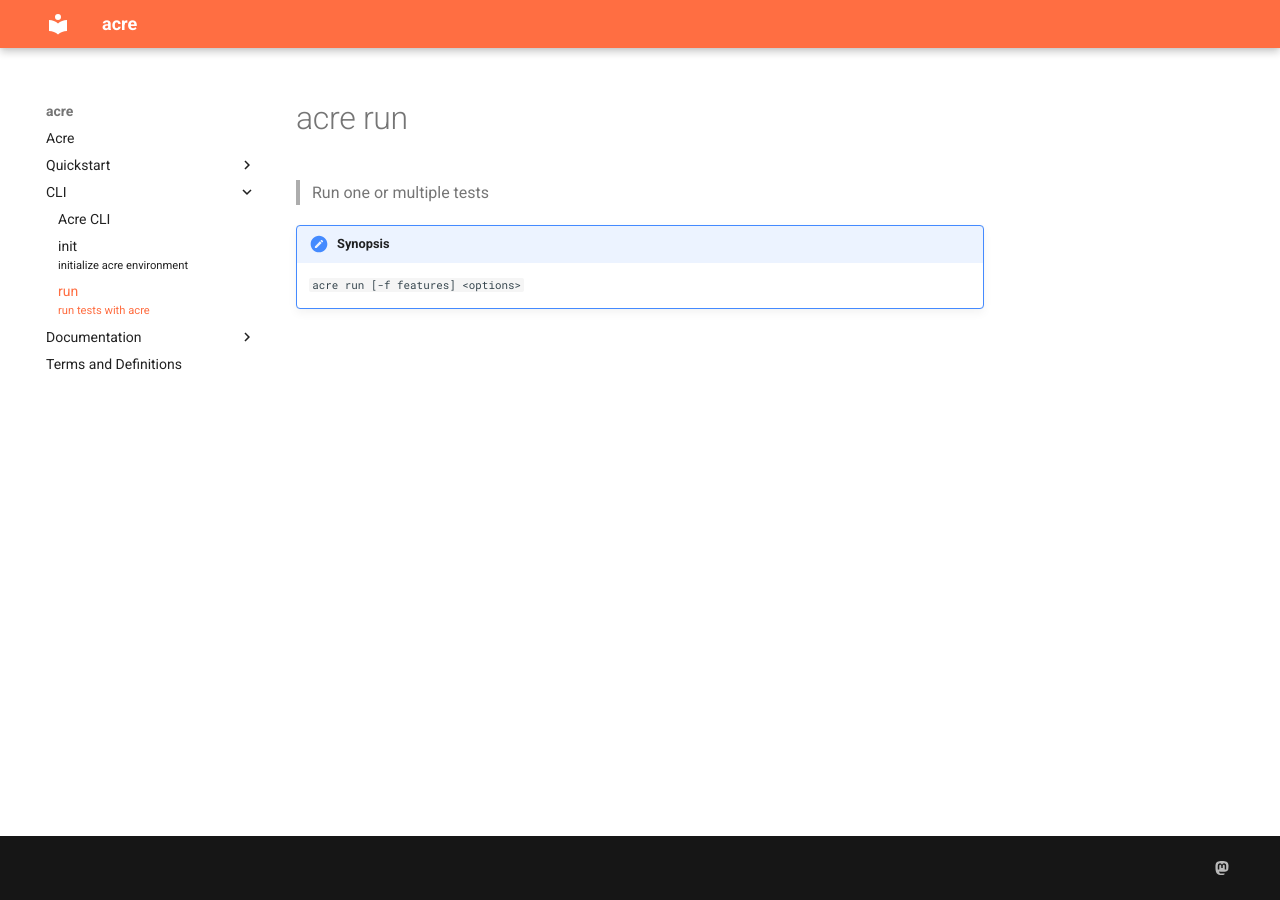
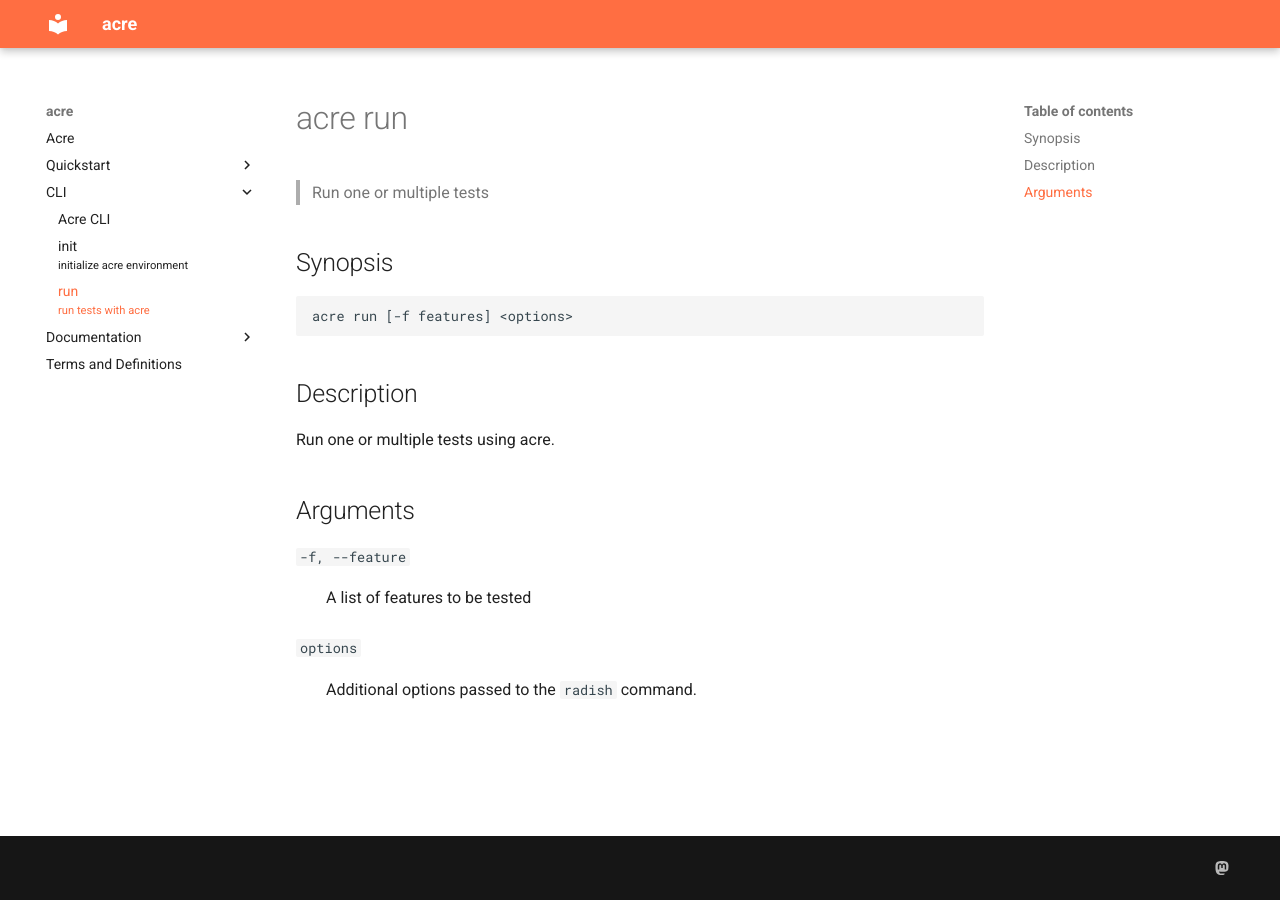
Before and after one commit to acre-bdd/doc, an MkDocs documentation site: the page built from docs/CLI/run.md, in a window 1280 px wide. Built offline with MkDocs 1.6.1 and Material for MkDocs 9.7.7, drawn with Linux system fonts in a browser that asks for light colours.

Commit message:
Improve documentation.

````diff
--- a/docs/CLI/run.md
+++ b/docs/CLI/run.md
@@ -6,5 +6,18 @@ terms:
 # acre run
 > Run one or multiple tests
 
-!!! Synopsis
-    ```acre run [-f features] <options>```
+## Synopsis
+
+    acre run [-f features] <options>
+
+## Description
+
+Run one or multiple tests using acre.
+
+## Arguments
+
+`-f, --feature`
+:   A list of features to be tested
+
+`options`
+:   Additional options passed to the `radish` command.
````
Also changed, not shown: docs/CLI/init.md (+8 -2 lines).
